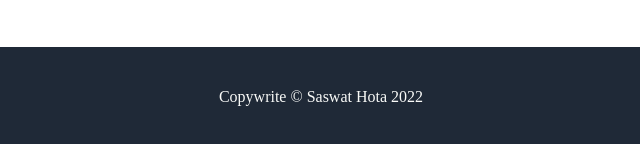
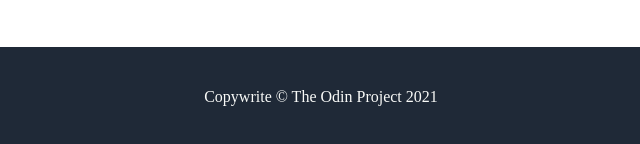
Before and after one commit to Saswat99/Sample-webpage, a plain HTML site: page index.html in a window 1280 px wide. Shown: the part 1412-1556 px from the top of the page, 319-959 px from the left. Drawn offline with Linux system fonts and the light colour scheme.

Commit message:
Modifies HTML file

```diff
--- a/index.html
+++ b/index.html
@@ -37,6 +37,6 @@
     <div class="complete"><div class="last"><div class="second-last"><h3 class="alert">Call to action! It's time</h3>
     <div class="signup">Sign up for our product by clicking that button right over there!</div></div>
     <button class="end">Sign up</button></div></div>
-    <div class="footer">Copywrite &copy Saswat Hota 2022</div>
+    <div class="footer">Copywrite &copy The Odin Project 2021</div>
 </body>
 </html>
```
